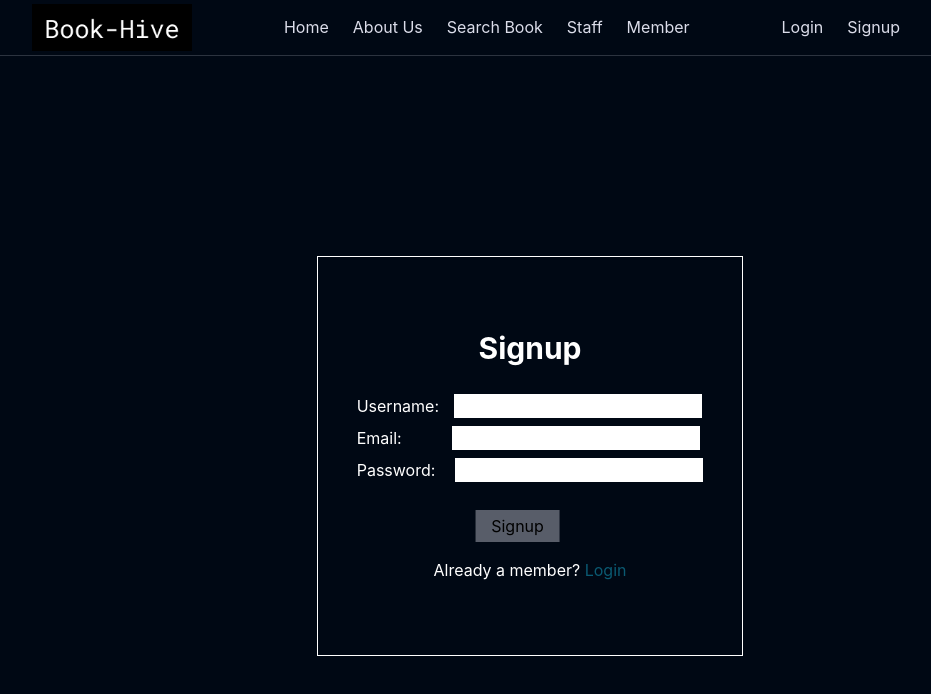
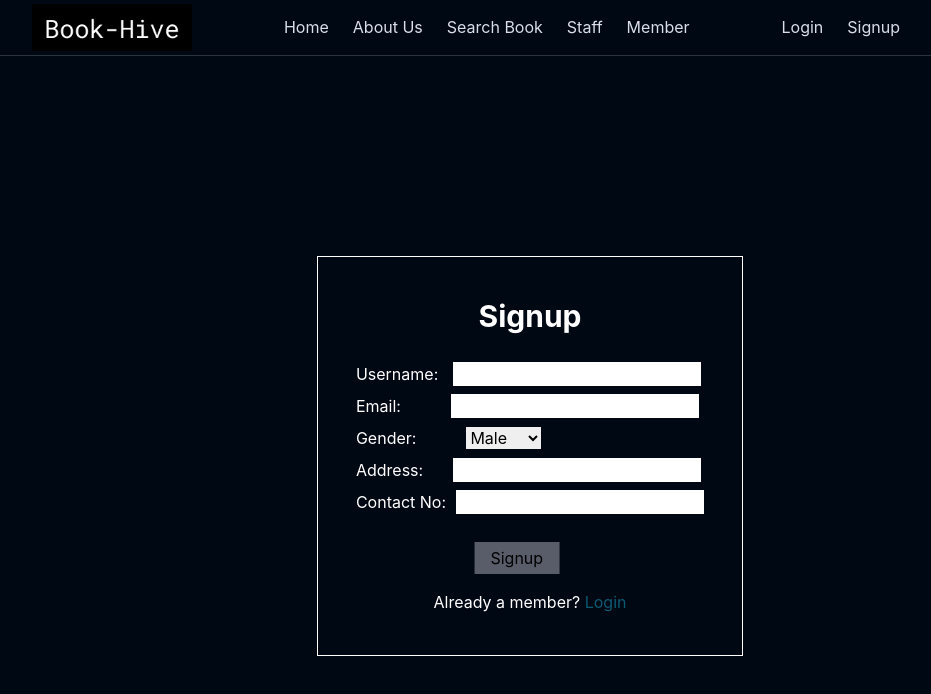
Before and after one commit to mohnish2908/book-hive, a React (Create React App) app: page /signup in a window 1280 px wide. Shown: the top 694 px of the page, without its empty margins (110-1041 px from the left). Built offline with nearby package versions, Linux system fonts and the light colour scheme.

Commit message:
login logic

```diff
--- a/src/pages/Login.jsx
+++ b/src/pages/Login.jsx
@@ -1,23 +1,52 @@
 import React, { useState } from 'react';
+import { useNavigate } from 'react-router-dom';
 import Navbar from '../components/common/Navbar';
 
 const Login = () => {
   const [username, setUsername] = useState('');
   const [password, setPassword] = useState('');
+  const [role, setRole] = useState('member');
+  const navigate = useNavigate();
 
-  const handleSubmit = (e) => {
+  const handleSubmit = async (e) => {
     e.preventDefault();
-    console.log('Username:', username);
-    console.log('Password:', password);
-    // Add your login logic here
-
+    try {
+      let response;
+      try {
+        response = await fetch(`http://localhost:8080/${role}/login`, {
+          method: 'POST',
+          headers: {
+            'Content-Type': 'application/json',
+          },
+          body: JSON.stringify({ username, password }),
+        });
+      } catch (networkError) {
+        console.error('Network error:', networkError);
+        return;
+      }
+      console.log(response);
+      if (response.ok) {
+        const data = await response.json();
+        console.log(data);
+        if (data.role === 'admin') {
+          navigate('/admin');
+        } else if (data.role === 'member') {
+          navigate('/member');
+        }
+      } else {
+        console.error('Login failed');
+      }
+    } catch (error) {
+      console.error('Error:', error);
+    }
   };
 
   return (
-    <div> <Navbar/>
-      <div className='text-white flex flex-col justify-center items-center h-screen '>
+    <div>
+      <Navbar />
+      <div className='text-white flex flex-col justify-center items-center h-screen'>
         <div className="h-1/2 w-1/3 border flex flex-col justify-center items-center">
-      <h1 className='text-3xl font-bold	'>Login</h1>
+          <h1 className='text-3xl font-bold'>Login</h1>
           <form onSubmit={handleSubmit}>
             <div className='mt-7'>
               <label htmlFor="username">Username:</label>
@@ -36,10 +65,22 @@ const Login = () => {
                 id="password"
                 value={password}
                 onChange={(e) => setPassword(e.target.value)}
-            style={{ color: 'black' , marginLeft: '22px' }}
+                style={{ color: 'black', marginLeft: '22px' }}
               />
             </div>
-        <button type="submit" className='mt-7 translate-x-[150%] bg-richblack-500 text-black px-4 py-1' >Login</button>
+            <div className='mt-2'>
+              <label htmlFor="role">Login as:</label>
+              <select
+                id="role"
+                value={role}
+                onChange={(e) => setRole(e.target.value)}
+                style={{ color: 'black', marginLeft: '33px' }}
+              >
+                <option value="admin">Admin</option>
+                <option value="member">Member</option>
+              </select>
+            </div>
+            <button type="submit" className='mt-7 translate-x-[150%] bg-richblack-500 text-black px-4 py-1'>Login</button>
           </form>
           <div className="mt-4 text-center">
             <p>Not a member? <a href="/signup" className="text-blue-500">Signup</a></p>
@@ -47,7 +88,6 @@ const Login = () => {
         </div>
       </div>
     </div>
-
   );
 };
 
--- a/src/pages/Searchbook.jsx
+++ b/src/pages/Searchbook.jsx
@@ -7,12 +7,19 @@ const Searchbook = () => {
 
   const handleSearch = async () => {
     try {
-      const response = await fetch(`http://localhost:8080/member/getBookByTitle/${bookName}`);
+      // console.log(bookName);
+      const response = await fetch(`http://localhost:8080/member/getBookByTitle/${bookName}`, {
+        method: 'GET',
+      });
       if (!response.ok) {
-        throw new Error('Book not found');
+
+        throw new Error("Book not found");
       }
+      // console.log("data is:",response);
       const data = await response.json();
-      setBook(data);
+      console.log("data is:",data.data.title);
+      console.log("data is:",data.data.publicationYear);
+      setBook(data.data);
       setError('');
     } catch (err) {
       setBook(null);
@@ -40,8 +47,9 @@ const Searchbook = () => {
       </button>
 
       {book && (
-        <div className='mt-4 p-4 border border-gray-300 rounded'>
-          <h2 className='text-xl font-bold'>{book.title}</h2>
+        <div className='mt-4 p-4 border border-gray-300 rounded text-white'>
+
+          <h2 className='text-xl font-bold text-white'>{book.title}</h2>
           <p className='text-gray-400'>{book.language}</p>
         </div>
       )}
--- a/src/pages/Signup.jsx
+++ b/src/pages/Signup.jsx
@@ -1,13 +1,14 @@
 import React from 'react'
 import { useState } from 'react';
 import Navbar from '../components/common/Navbar';
-
 
 const SignupForm = () => {
     const [formData, setFormData] = useState({
         username: '',
         email: '',
-        password: ''
+        address: '',
+        contactNo: '',
+        gender: 'male'
     });
 
     const handleChange = (e) => {
@@ -25,7 +26,6 @@ const SignupForm = () => {
     };
 
     return (
-
         <div className='text-white flex flex-col justify-center items-center h-screen '>
             <div className="h-1/2 w-1/3 border flex flex-col justify-center items-center">
                 <h1 className='text-3xl font-bold'>Signup</h1>
@@ -53,14 +53,38 @@ const SignupForm = () => {
                         />
                     </div>
                     <div className='mt-2'>
-                        <label htmlFor="password">Password:</label>
+                        <label htmlFor="gender">Gender:</label>
+                        <select
+                            id="gender"
+                            name="gender"
+                            value={formData.gender}
+                            onChange={handleChange}
+                            style={{ color: 'black', marginLeft: '50px' }}
+                        >
+                            <option value="male">Male</option>
+                            <option value="female">Female</option>
+                        </select>
+                    </div>
+                    <div className='mt-2'>
+                        <label htmlFor="address">Address:</label>
                         <input
-                            type="password"
-                            id="password"
-                            name="password"
-                            value={formData.password}
+                            type="text"
+                            id="address"
+                            name="address"
+                            value={formData.address}
                             onChange={handleChange}
-                            style={{ color: 'black' , marginLeft: '20px'}}
+                            style={{ color: 'black', marginLeft: '30px' }}
+                        />
+                    </div>
+                    <div className='mt-2'>
+                        <label htmlFor="contactNo">Contact No:</label>
+                        <input
+                            type="text"
+                            id="contactNo"
+                            name="contactNo"
+                            value={formData.contactNo}
+                            onChange={handleChange}
+                            style={{ color: 'black', marginLeft: '10px' }}
                         />
                     </div>
                     <button type="submit" className='mt-7 translate-x-[140%] bg-richblack-500 text-black px-4 py-1'>Signup</button>
@@ -73,14 +97,11 @@ const SignupForm = () => {
     );
 };
 
-
-
 export const Signup = () => {
     return (
         <div>
             <Navbar />
             <SignupForm />
-
         </div>
     );
 };
```
Also changed, not shown: 1 other file (tests, documents, lock files or other folders). Lines whose indentation alone changed are shown as unchanged.
